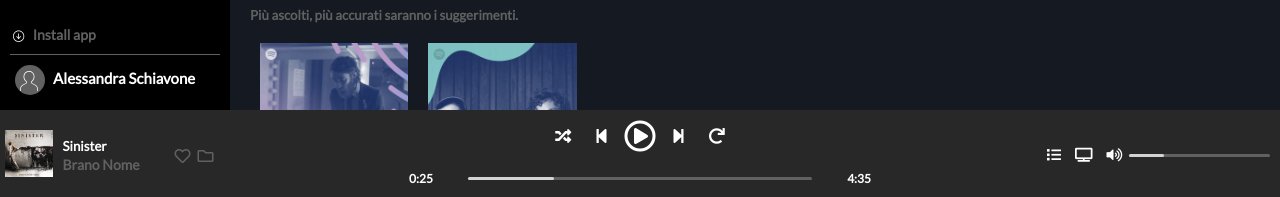
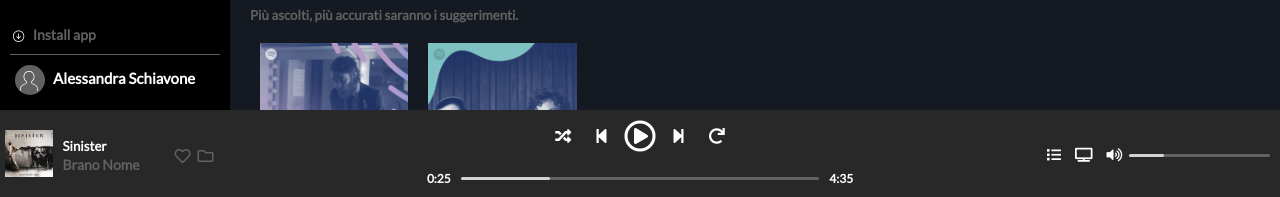
Before and after one commit to AlessandraSchiavone/html-css-spotifyweb, a plain HTML site: page index.html in a window 1280 px wide. Shown: the part 600-797 px from the top of the page. Drawn offline with Linux system fonts and the light colour scheme.

Commit message:
modifiche padding ad album e time

```diff
--- a/css/style.css
+++ b/css/style.css
@@ -234,6 +234,10 @@ section{
     margin-top:20px;
     margin-bottom:10px;
 }
+.createforyou .item-content img,
+.artists .item-content img{
+    margin-bottom:10px;
+}
 
 /*effetto hover*/
 .overlay {
@@ -406,7 +410,6 @@ footer{
     font-size: 12px;
     font-weight: 600;
     text-align: center;
-    width:15%;
 }
 
 
```
